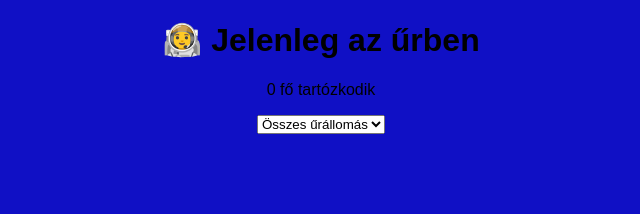
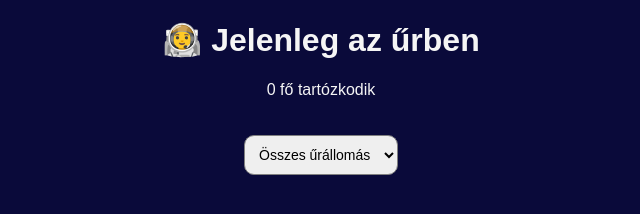
Before and after one commit to Iblamedawe/SPACE, a plain HTML site: page index.html in a window 1280 px wide. Shown: the whole page, without its empty margins (319-959 px from the left). Drawn offline with Linux system fonts and the light colour scheme; no server answers.

Commit message:
Additional styling

```diff
--- a/style.css
+++ b/style.css
@@ -1,5 +1,6 @@
 body {
-    background-color: rgb(16, 16, 197);
+    color: whitesmoke;
+    background-color: #0a0a3a;
     text-align: center;
     font-family: Arial, Helvetica, sans-serif;
 }
@@ -11,11 +12,17 @@ body {
     margin: auto;
 }
 .astroCard {
-    background-color: rgb(0, 2, 122);
-    color: whitesmoke;
+    background-color: #272742;
     border-radius: 10px;
     box-shadow: 2px 2px 10px black;
     width: 200px;
     margin: 10px;
     padding: 10px;
 }
+select {
+    margin: 20px;
+    padding: 10px;
+    font-size: 14px;
+    border-radius: 10px;
+    border: 1px solid gray;
+}
```
